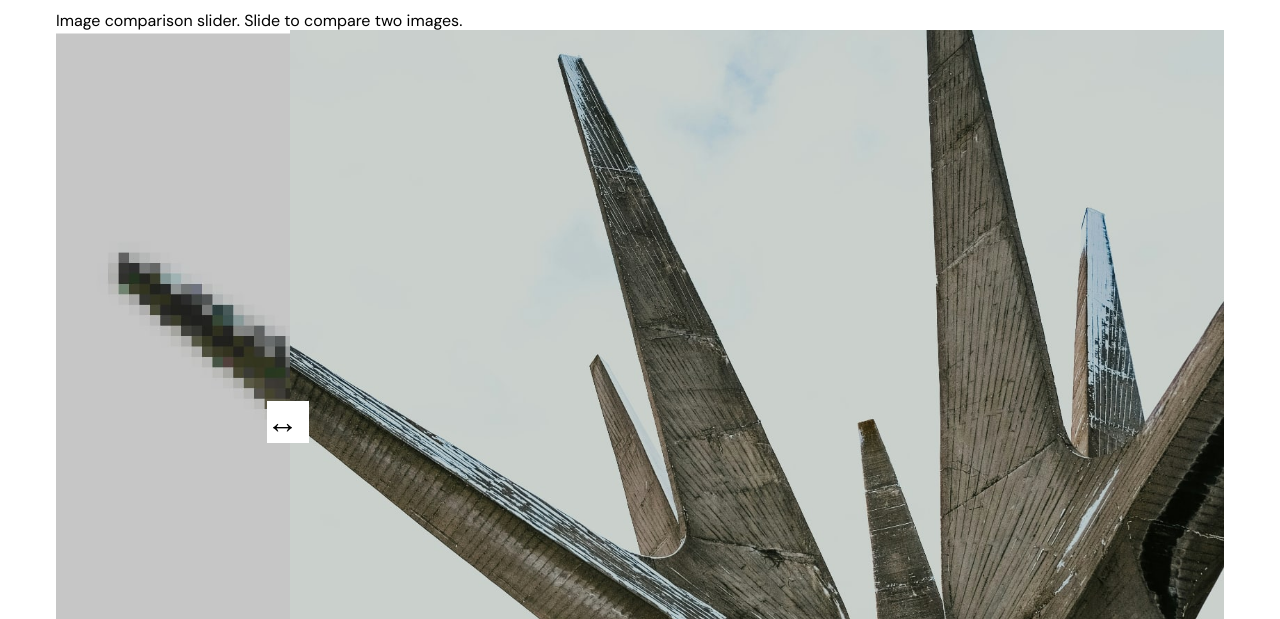
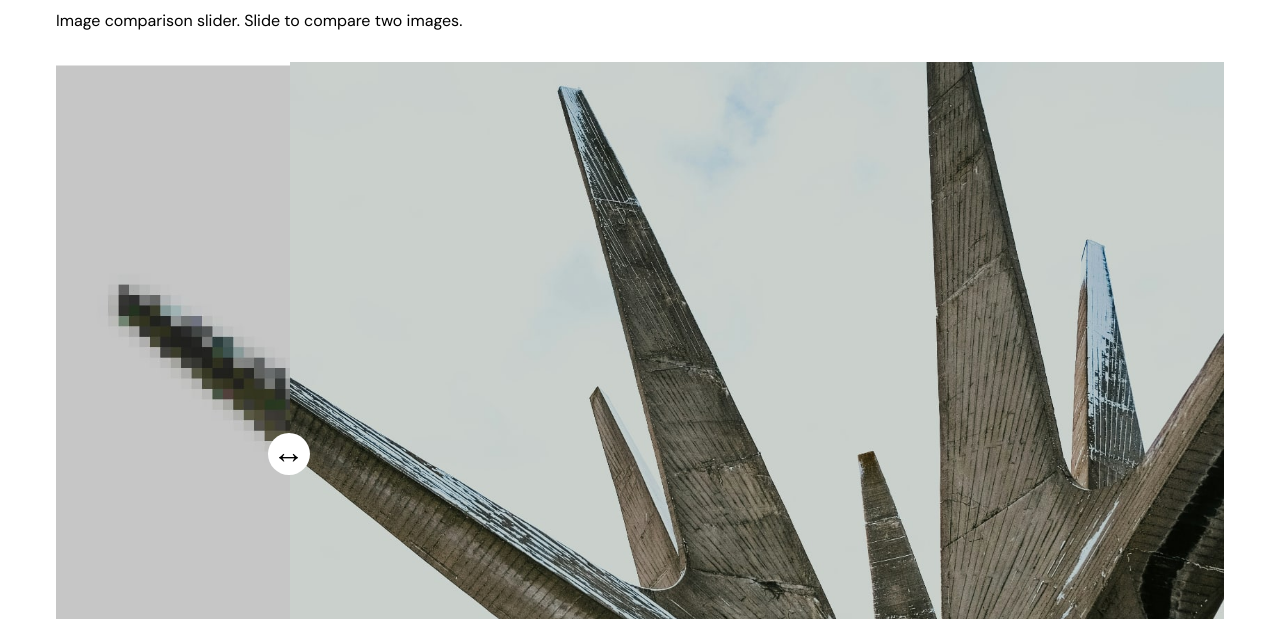
Before and after one commit to stamat/compare-images-slider, a website: page index.html in a window 1280 px wide. Shown: the part 181-800 px from the top of the page. Drawn offline with nearby package versions, Linux system fonts and the light colour scheme.

Commit message:
tidy up styles and structures

```diff
--- a/index.html
+++ b/index.html
@@ -37,20 +37,19 @@
 </head>
 <body>
 
-<div class="container">
+<div class="container mb-64">
   <h1>Compare Images Slider</h1>
   Image comparison slider. Slide to compare two images.
 
-  <div class="before-after-wrap ba-slider">
-    <img style="max-width: 100%; height: auto;" class="first" width="1680" height="1120" src="dist/assets/img.jpg" alt="" />
-      <div class="before-after slider">
-        <div class="resize">
-          <img style="height: auto;" class="second" width="1680" height="1120" src="dist/assets/img-alt.jpg" alt="" />
-        </div>
-        <span class="handle icon-drag"></span>
-      </div>
+  <div class="js-compare-images-slider compare-images-slider" style="margin-top: 32px;">
+    <img class="first" width="1680" height="1120" src="dist/assets/img.jpg" alt="" />
+    <div class="frame">
+      <img class="second" width="1680" height="1120" src="dist/assets/img-alt.jpg" alt="" />
+    </div>
+    <span class="handle"></span>
   </div>
-  Photo by <a href="https://unsplash.com/@necone?utm_content=creditCopyText&utm_medium=referral&utm_source=unsplash">Nenad Radojčić</a> on <a href="https://unsplash.com/photos/gray-concrete-building-under-white-sky-during-daytime-JBm5eNo6B4E?utm_content=creditCopyText&utm_medium=referral&utm_source=unsplash">Unsplash</a>
+
+<p>  Photo by <a href="https://unsplash.com/@necone?utm_content=creditCopyText&utm_medium=referral&utm_source=unsplash">Nenad Radojčić</a> on <a href="https://unsplash.com/photos/gray-concrete-building-under-white-sky-during-daytime-JBm5eNo6B4E?utm_content=creditCopyText&utm_medium=referral&utm_source=unsplash">Unsplash</a></p>
 </div>
 
 
--- a/src/scripts/script.js
+++ b/src/scripts/script.js
@@ -99,10 +99,10 @@ function onDrag(element, callback) {
   };
 }
 
-const slider = document.querySelector('.ba-slider');
+const slider = document.querySelector('.js-compare-images-slider');
 
 const initSlider = (slider) => {
-  const secondImage = slider.querySelector('.resize img');
+  const secondImage = slider.querySelector('.second');
   const width = slider.offsetWidth + 'px';
   secondImage.style.width = width;
 }
@@ -117,9 +117,8 @@ initSlider(slider);
 onDrag(slider);
 
 updateVisibleHandler = (e) => {
-  e.detail.target.querySelector('.resize').style.width = e.detail.xPercentage + '%';
+  e.detail.target.querySelector('.frame').style.width = e.detail.xPercentage + '%';
   e.detail.target.querySelector('.handle').style.left = e.detail.xPercentage + '%';
-  console.log(e.detail.target.querySelector('.resize'));
 }
 
 
--- a/src/styles/site/global.scss
+++ b/src/styles/site/global.scss
@@ -1,23 +1,24 @@
-.before-after-wrap {
+.compare-images-slider {
   display: block;
   position: relative;
+  user-select: none;
+  -webkit-user-select: none;
+  -moz-user-select: none;
 
-  .before-after {
-      position: relative;
-      position: absolute;
-      width: 100%;
-      height: 100%;
-      top: 0px;
-      left: 0px;
+  img {
+    pointer-events: none;
   }
 
-  .slide {
-      background-position: center;
-      background-repeat: no-repeat;
-      background-size: cover;
+  .first, .second {
+    height: auto;
   }
 
-  .resize {
+  .first {
+    max-width: 100%;
+  }
+
+
+  .frame {
     position: absolute;
     top:0;
     left: 0;
@@ -27,14 +28,13 @@
     z-index: 2;
   }
 
-
   .handle {
     position:absolute;
     left: 20%;
     top:0;
     bottom:0;
-    width:4px;
-    margin-left:-2px;
+    width: 2px;
+    margin-left: -1px;
     height: 100%;
     cursor: ew-resize;
     z-index: 3;
@@ -48,16 +48,10 @@
     margin: -21px 0 0 -21px;
 
     content:'↔';
-      line-height: 42px;
+    line-height: 38px;
     font-size: 32px;
     background: #fff;
-  }
-
-  .draggable:after {
-      width: 48px;
-      height: 48px;
-      margin: -24px 0 0 -24px;
-      line-height:48px;
-      font-size:30px;
+    text-align: center;
+    border-radius: 21px;
   }
 }
```
Also changed, not shown: src/markup/index.md (+8 -9 lines), dist/script.js, dist/script.min.js, dist/style.css, dist/style.min.css, 2 other files. Lines whose indentation alone changed are shown as unchanged.
